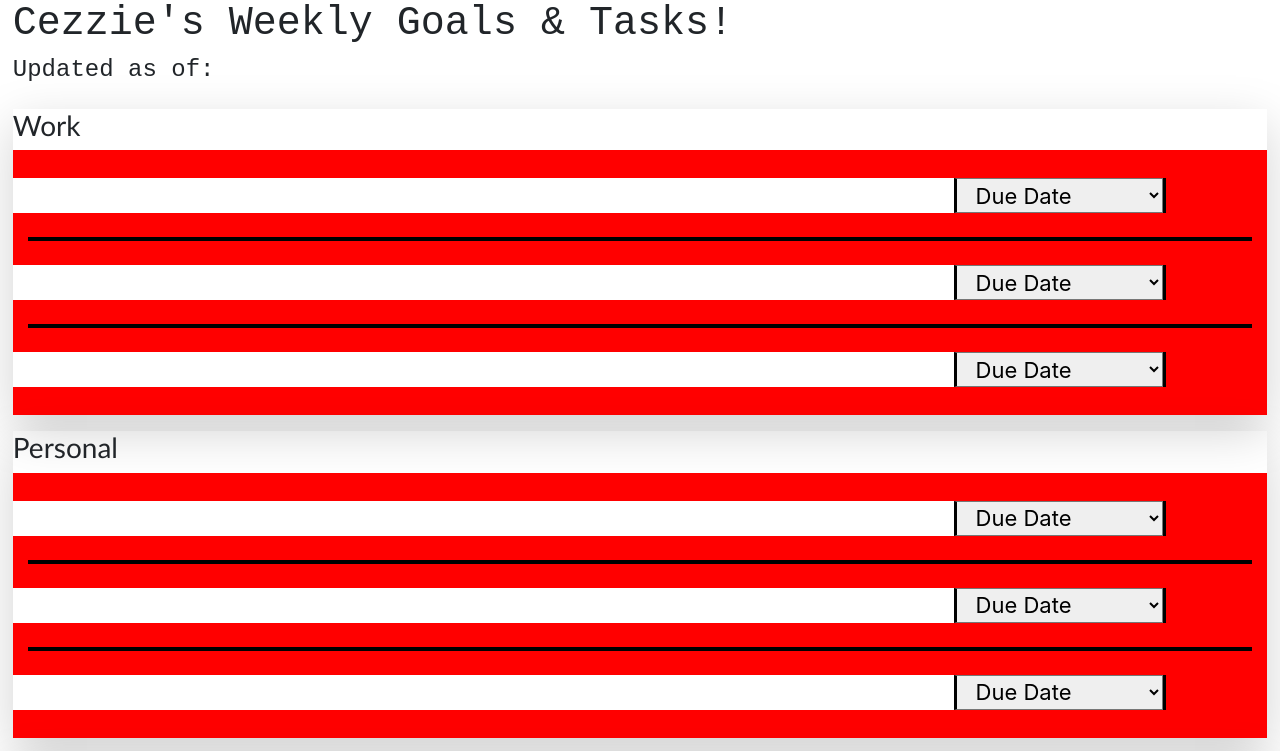
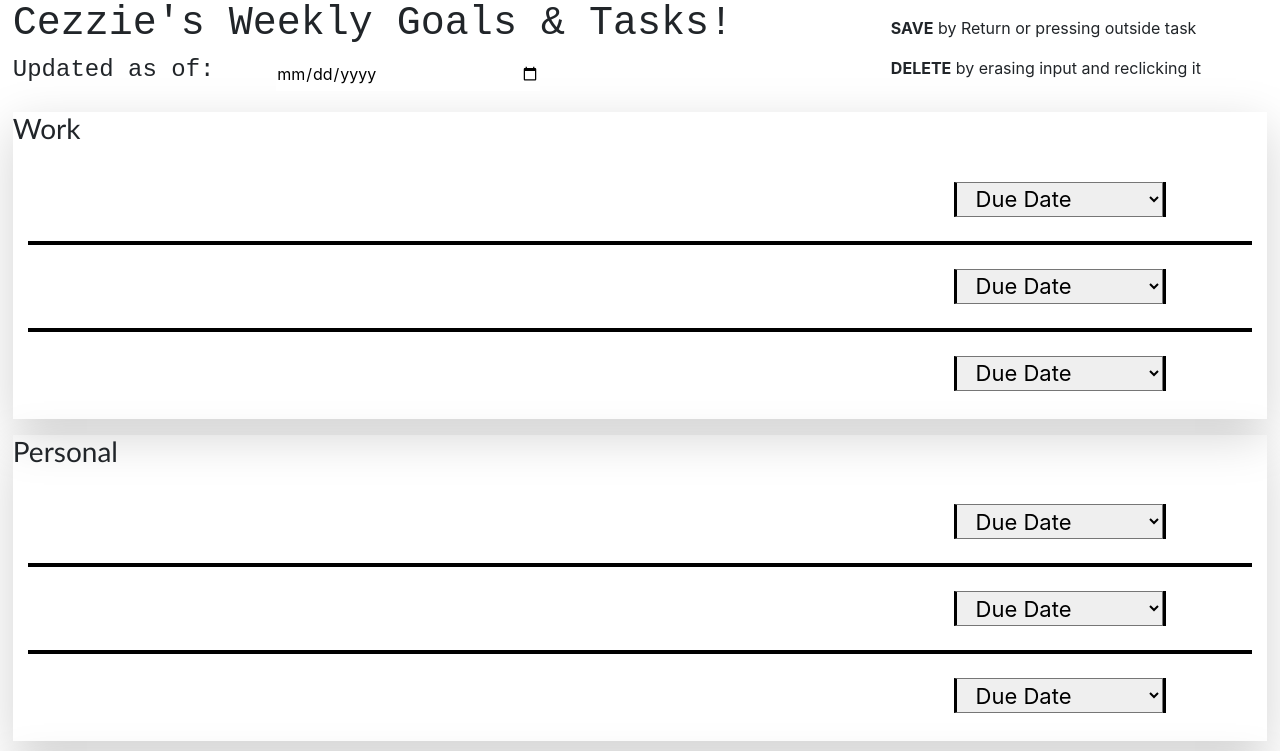
Before and after one commit to cesarsiguencia/boox-tasks, a plain HTML site: page index.html in a window 1280 px wide. Shown: the top 751 px of the page. Drawn offline with nearby package versions, Linux system fonts and the light colour scheme.

Commit message:
final draft with directions and interactive date include

```diff
--- a/index.html
+++ b/index.html
@@ -9,19 +9,28 @@
 </head>
 <body>
     <div class="scheduler">
-        <div>
-            <h1>Cezzie's Weekly Goals & Tasks!</h1>
+        <div class="heading">
+            <div class="title">
+                <h1>Cezzie's Weekly Goals & Tasks!</h1>
+
+                <div class="sub-title">
+                    <div>
+                        <h4>Updated as of: </h4>
+                    </div>
+                    <div>
+                        <input type="date" id="update-date" name="update-date">
+                    </div>
+                </div>
+            </div>
+
+            <div class="directions">
+                <p></p>
+                <p><strong>SAVE</strong> by Return or pressing outside task</p>
+                <p><strong>DELETE</strong> by erasing input and reclicking it</p>
+            </div>
         </div>
 
-        <div class="sub-title">
-            <div>
-                <h4>Updated as of: </h4>
-            </div>
-            <!-- <div>
-                <button id="save-task">Save Task</button>
-            </div> -->
 
-        </div>
 
         <div id="scheduler-content">
 
--- a/script.js
+++ b/script.js
@@ -1,6 +1,6 @@
 var sectionHolder = document.querySelector("#scheduler-content")
 var button = document.querySelector("#save-task")
-var taskIdCounter = 0
+var date = document.querySelector('#update-date')
 
 var sections = [
     {
@@ -95,6 +95,13 @@ var userData = []
 
 var loadUserData = () =>{
     var newArray = JSON.parse(localStorage.getItem("scheduler-tasks"))
+    var savedDate = JSON.parse(localStorage.getItem("scheduler-tasks-date"))
+
+    if(savedDate){
+        date.value = savedDate
+    }
+
+
     if(newArray){
         userData = newArray
     }
@@ -192,4 +199,8 @@ const deleteTask = (deleteId) =>{
     })
 }
 
+
 sectionHolder.addEventListener("click", editBlock)
+date.addEventListener("change", function(){
+    localStorage.setItem("scheduler-tasks-date", JSON.stringify(date.value))
+})
--- a/style.css
+++ b/style.css
@@ -10,7 +10,7 @@
 }
 
 .container-fluid {
-    background-color: red;
+    /* background-color: red; */
 }
 
 .col-1, .col-2{
@@ -48,12 +48,28 @@ input{
     /* background-color: red; */
 }
 
-.sub-title{
+.sub-title {
+    display: flex;
+    flex-wrap: wrap;
+    width: 100%;
+}
+
+.sub-title > div {
+    width: 30%
+}
+
+.heading{
     display: flex;
     flex-wrap: wrap;
 }
 
+.title {
+    width: 70%
+}
 
+.directions{
+    width: 30%;
+}
 @media screen and (min-width: 1300px ) {
     .scheduler{
         width: 1200px;
```
